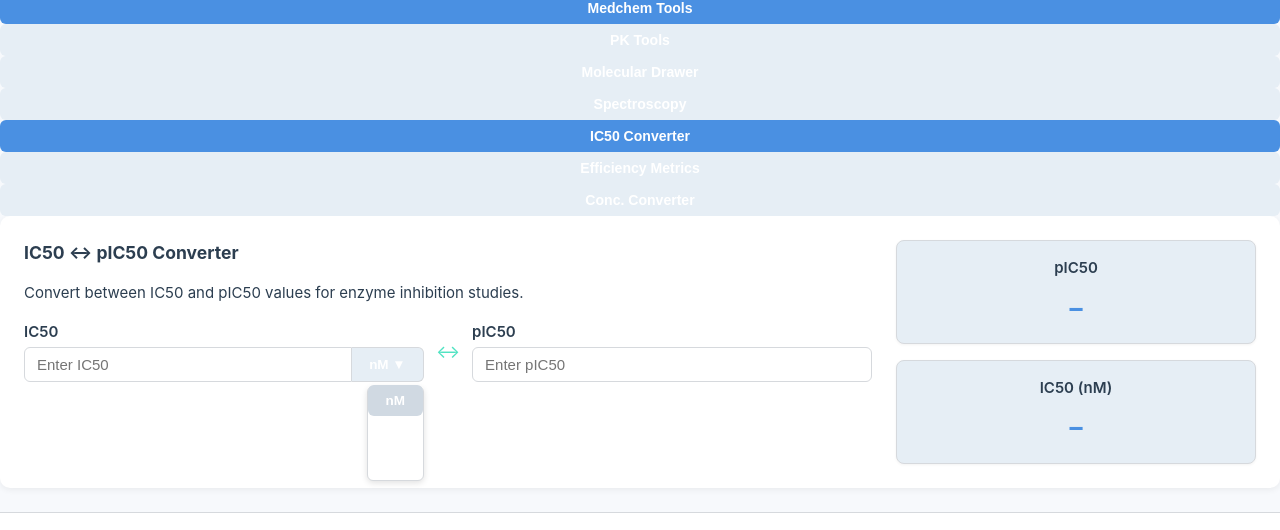
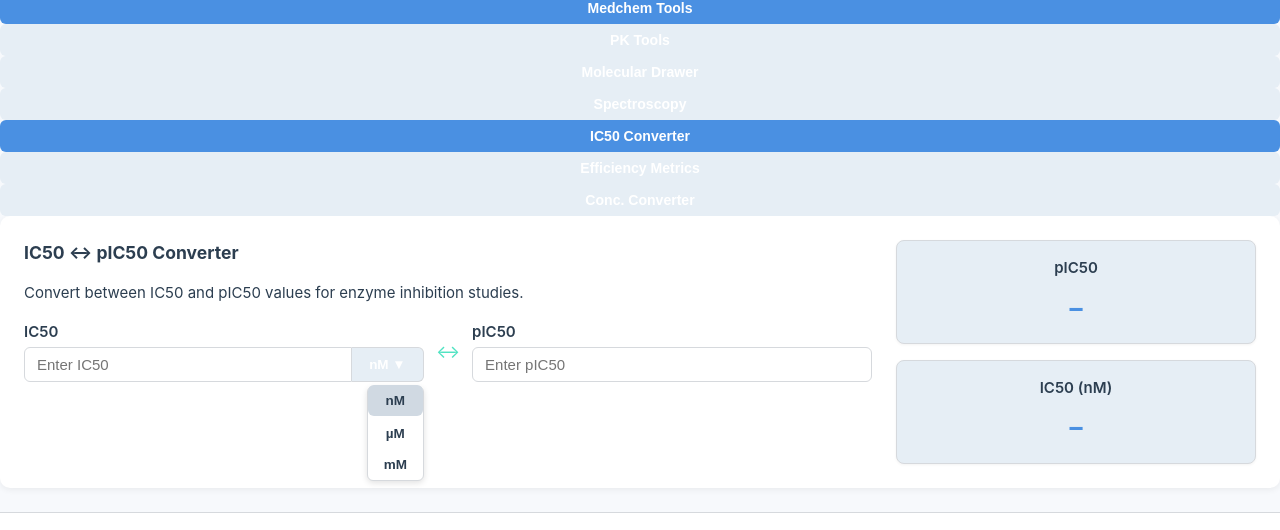
Before and after one commit to GSmithOfficial/DrugDiscoveryApps, a plain HTML site: page index.html in a window 1280 px wide. In both pictures the pointer is over the button "nM". Shown: the part 64-594 px from the top of the page. Drawn offline with Linux system fonts and the light colour scheme; no server answers.

Commit message:
final tweak

```diff
--- a/css/styles.css
+++ b/css/styles.css
@@ -151,6 +151,10 @@
 }
 .unit-popover button:hover,
 .unit-popover button:focus { background: var(--button-bg-hov); }
+.unit-popover button { color: var(--text-color); }
+.unit-popover button:hover,
+.unit-popover button:focus { background: var(--button-bg-hov); color: var(--text-color); }
+
 
 
 
```
